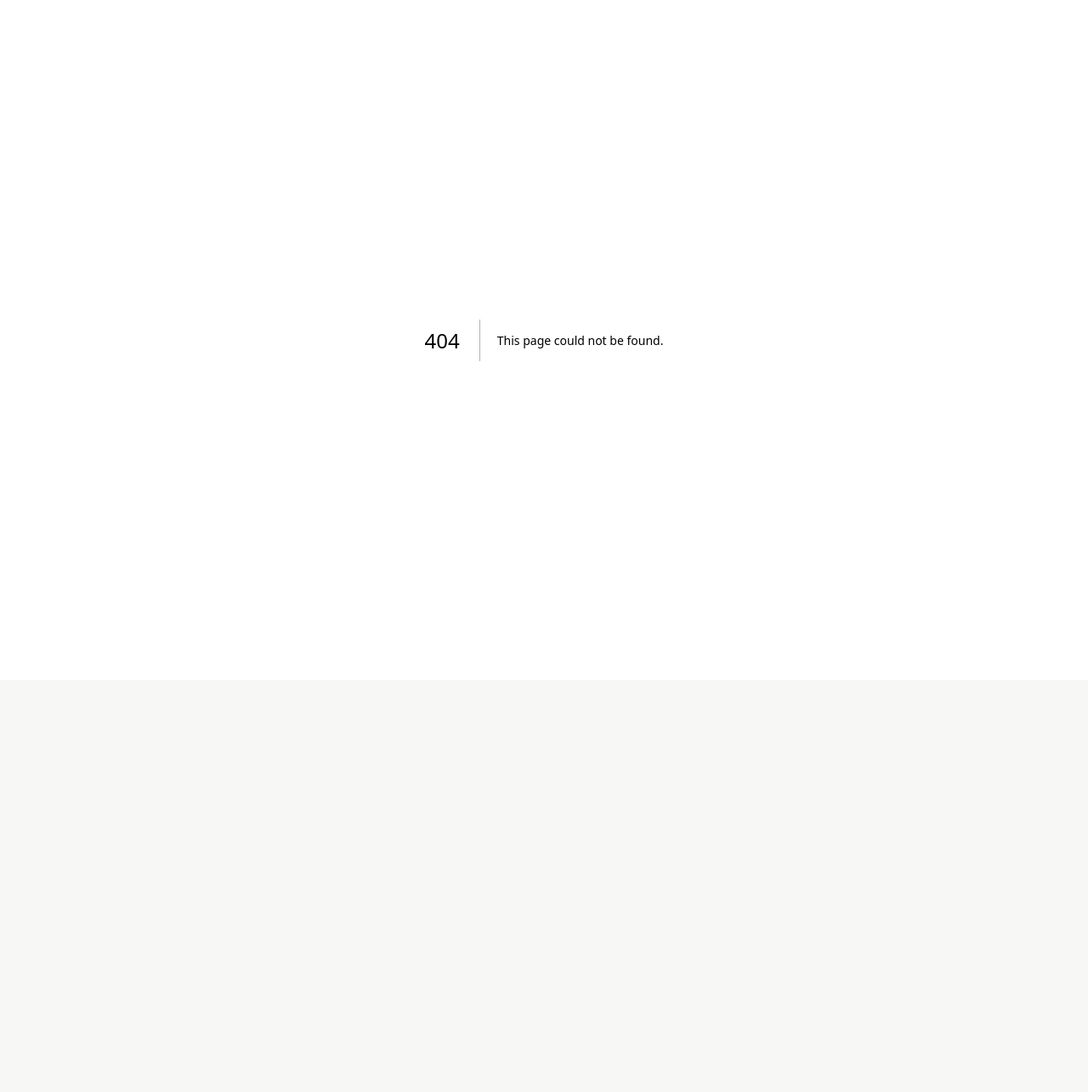
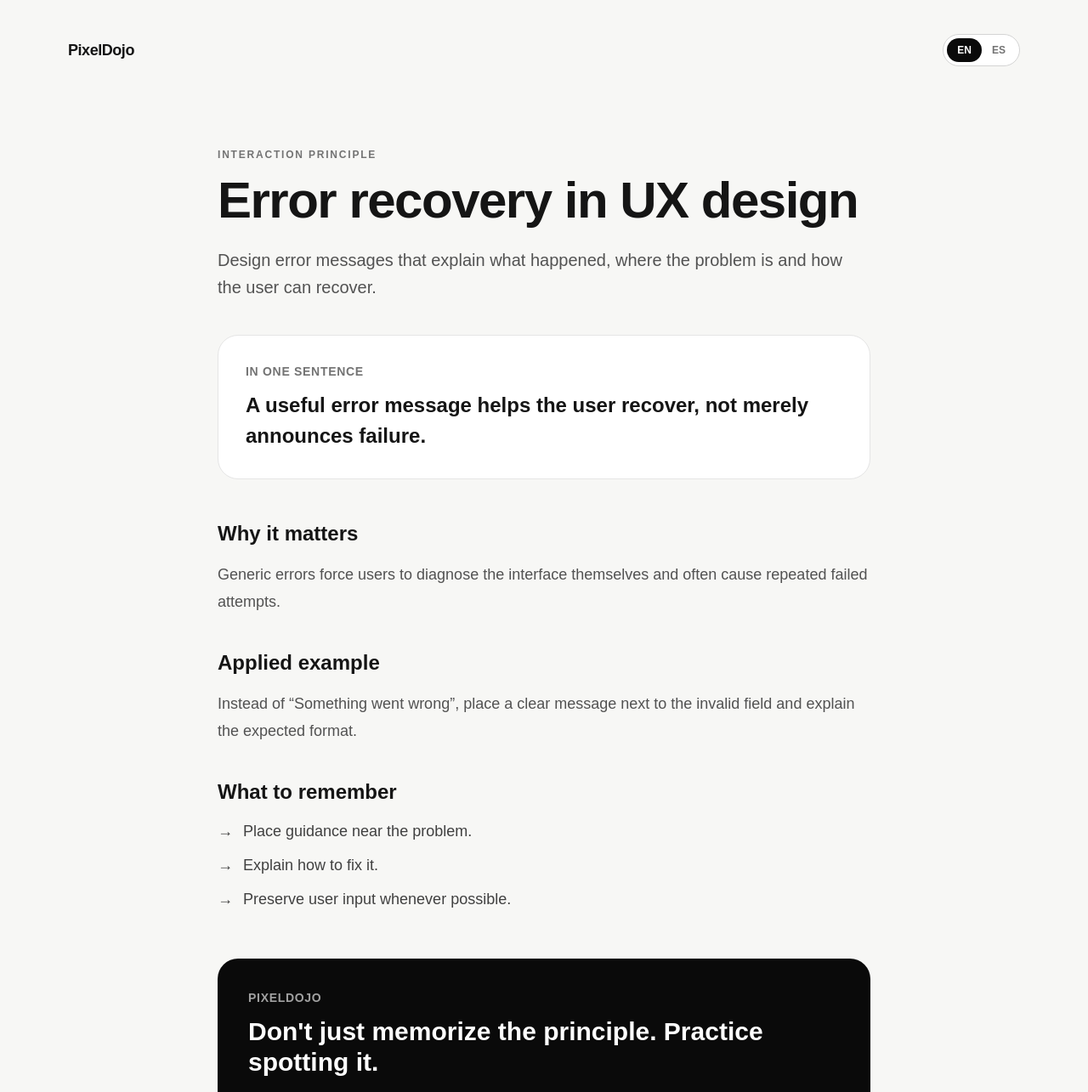
Before and after one commit to pablomrdz/pixeldojo, a Next.js app: page /en/ux/error-recovery in a window 1280 px wide. Before the commit this address had no page. Shown: the top 1285 px of the page at 85% size. Before the commit the page ends 800 px from the top, so only its background shows below. Built offline with nearby package versions, Linux system fonts and the light colour scheme.

Commit message:
feat: add reusable SEO principle landing pages

```diff
--- /dev/null
+++ b/app/[locale]/ux/[slug]/page.tsx
@@ -0,0 +1,174 @@
+import type { Metadata } from "next";
+import Link from "next/link";
+import { notFound } from "next/navigation";
+import { LanguageSwitcher } from "@/components/LanguageSwitcher";
+import { getPrincipleBySlug, principleHref, principles } from "@/data/learning";
+import type { Locale } from "@/lib/types";
+
+export function generateStaticParams() {
+  return principles.flatMap((item) => [
+    { locale: "en", slug: item.slug.en },
+    { locale: "es", slug: item.slug.es },
+  ]);
+}
+
+export async function generateMetadata({
+  params,
+}: {
+  params: Promise<{ locale: string; slug: string }>;
+}): Promise<Metadata> {
+  const { locale: rawLocale, slug } = await params;
+  if (rawLocale !== "en" && rawLocale !== "es") return {};
+  const locale = rawLocale as Locale;
+  const item = getPrincipleBySlug(locale, slug);
+  if (!item) return {};
+
+  return {
+    title: `${item.title[locale]} — PixelDojo`,
+    description: item.description[locale],
+    alternates: {
+      canonical: `/${locale}/ux/${item.slug[locale]}`,
+      languages: {
+        en: `/en/ux/${item.slug.en}`,
+        es: `/es/ux/${item.slug.es}`,
+      },
+    },
+    openGraph: {
+      title: item.title[locale],
+      description: item.description[locale],
+      type: "article",
+    },
+  };
+}
+
+export default async function PrinciplePage({
+  params,
+}: {
+  params: Promise<{ locale: string; slug: string }>;
+}) {
+  const { locale: rawLocale, slug } = await params;
+  if (rawLocale !== "en" && rawLocale !== "es") notFound();
+
+  const locale = rawLocale as Locale;
+  const item = getPrincipleBySlug(locale, slug);
+  if (!item) notFound();
+
+  const related = principles.filter((p) => p.key !== item.key).slice(0, 3);
+
+  const jsonLd = {
+    "@context": "https://schema.org",
+    "@type": "WebPage",
+    name: item.title[locale],
+    description: item.description[locale],
+    inLanguage: locale,
+    isPartOf: {
+      "@type": "WebSite",
+      name: "PixelDojo",
+    },
+  };
+
+  return (
+    <main className="shell py-7 md:py-10">
+      <script
+        type="application/ld+json"
+        dangerouslySetInnerHTML={{ __html: JSON.stringify(jsonLd) }}
+      />
+
+      <nav className="flex items-center justify-between gap-4">
+        <Link href={`/${locale}`} className="text-lg font-bold tracking-tight">
+          PixelDojo
+        </Link>
+        <LanguageSwitcher
+          locale={locale}
+          suffix={`/ux/${locale === "en" ? item.slug.en : item.slug.es}`}
+        />
+      </nav>
+
+      <article className="mx-auto max-w-3xl py-16 md:py-24">
+        <p className="text-xs font-semibold uppercase tracking-[0.15em] text-neutral-500">
+          {item.eyebrow[locale]}
+        </p>
+        <h1 className="mt-4 text-4xl font-semibold tracking-tight md:text-6xl">
+          {item.title[locale]}
+        </h1>
+        <p className="mt-6 text-xl leading-8 text-neutral-600">
+          {item.description[locale]}
+        </p>
+
+        <div className="mt-10 rounded-3xl border border-neutral-200 bg-white p-6 md:p-8">
+          <p className="text-sm font-semibold uppercase tracking-wider text-neutral-500">
+            {locale === "es" ? "En una frase" : "In one sentence"}
+          </p>
+          <p className="mt-3 text-2xl font-semibold leading-9">{item.short[locale]}</p>
+        </div>
+
+        <section className="mt-12">
+          <h2 className="text-2xl font-semibold">
+            {locale === "es" ? "Por qué importa" : "Why it matters"}
+          </h2>
+          <p className="mt-4 text-lg leading-8 text-neutral-600">{item.why[locale]}</p>
+        </section>
+
+        <section className="mt-10">
+          <h2 className="text-2xl font-semibold">
+            {locale === "es" ? "Ejemplo aplicado" : "Applied example"}
+          </h2>
+          <p className="mt-4 text-lg leading-8 text-neutral-600">{item.example[locale]}</p>
+        </section>
+
+        <section className="mt-10">
+          <h2 className="text-2xl font-semibold">
+            {locale === "es" ? "Qué recordar" : "What to remember"}
+          </h2>
+          <ul className="mt-4 space-y-3">
+            {item.takeaways[locale].map((takeaway) => (
+              <li key={takeaway} className="flex gap-3 text-lg leading-7 text-neutral-700">
+                <span aria-hidden="true">→</span>
+                <span>{takeaway}</span>
+              </li>
+            ))}
+          </ul>
+        </section>
+
+        <section className="mt-14 rounded-3xl bg-neutral-950 p-7 text-white md:p-9">
+          <p className="text-sm font-semibold uppercase tracking-wider text-neutral-400">
+            PixelDojo
+          </p>
+          <h2 className="mt-3 text-3xl font-semibold">
+            {locale === "es"
+              ? "No memorices el principio. Practica detectándolo."
+              : "Don't just memorize the principle. Practice spotting it."}
+          </h2>
+          <p className="mt-3 max-w-xl leading-7 text-neutral-300">
+            {locale === "es"
+              ? "Pon a prueba tu criterio con retos visuales rápidos y feedback inmediato."
+              : "Test your judgment with fast visual challenges and immediate feedback."}
+          </p>
+          <Link
+            href={`/${locale}/play`}
+            className="mt-6 inline-flex rounded-xl bg-white px-5 py-3 font-semibold text-neutral-950"
+          >
+            {locale === "es" ? "Empezar entrenamiento" : "Start training"}
+          </Link>
+        </section>
+
+        <section className="mt-14 border-t border-neutral-200 pt-10">
+          <h2 className="text-sm font-semibold uppercase tracking-wider text-neutral-500">
+            {locale === "es" ? "Principios relacionados" : "Related principles"}
+          </h2>
+          <div className="mt-5 grid gap-3 md:grid-cols-3">
+            {related.map((relatedItem) => (
+              <Link
+                key={relatedItem.key}
+                href={principleHref(relatedItem.key, locale)}
+                className="rounded-2xl border border-neutral-200 p-4 transition hover:-translate-y-0.5 hover:border-neutral-400"
+              >
+                <span className="text-sm font-semibold">{relatedItem.title[locale]}</span>
+              </Link>
+            ))}
+          </div>
+        </section>
+      </article>
+    </main>
+  );
+}
```
